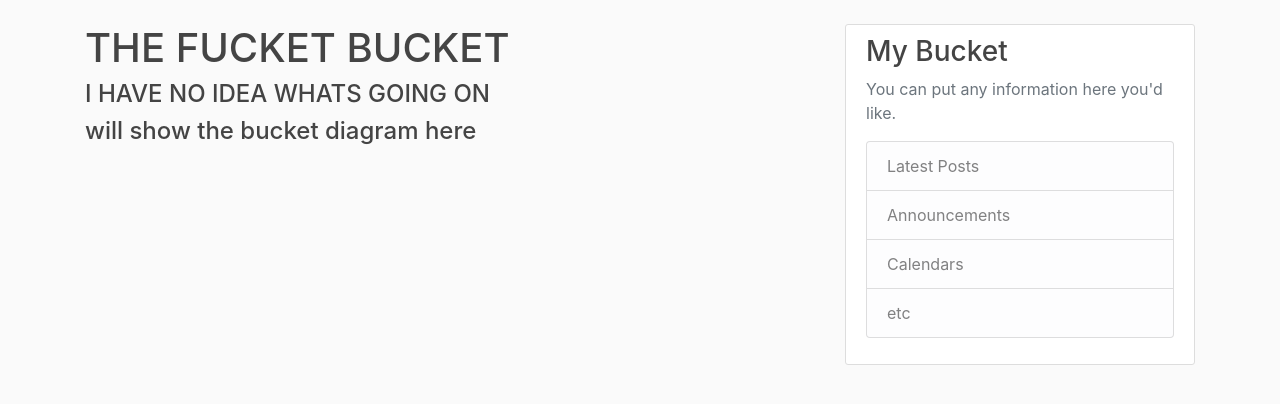
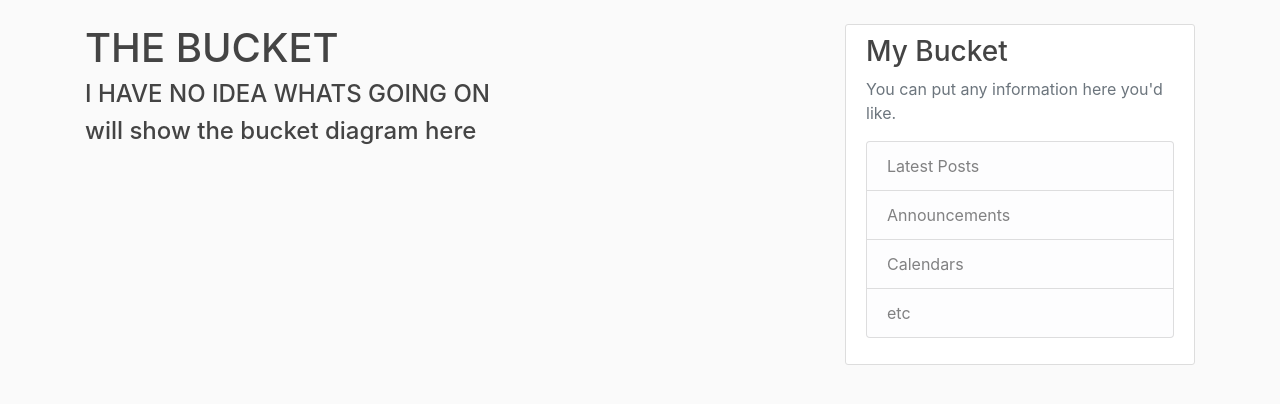
Before and after one commit to sjbern/BucketIR, a Django app: page /home/ in a window 1280 px wide. Shown: the part 56-460 px from the top of the page. Run offline with Django 4.2, Linux system fonts and the light colour scheme; some libraries are stand-ins or nearby versions.

Commit message:
Update bucket.html

```diff
--- a/bucket/templates/bucket/bucket.html
+++ b/bucket/templates/bucket/bucket.html
@@ -1,6 +1,6 @@
 {% extends "bucket/base.html" %}
 {% block content %}
-    <h1>THE FUCKET BUCKET</h1>
+    <h1>THE BUCKET</h1>
     <h4>I HAVE NO IDEA WHATS GOING ON</h4>
     <h4>will show the bucket diagram here</h4>
 
```
